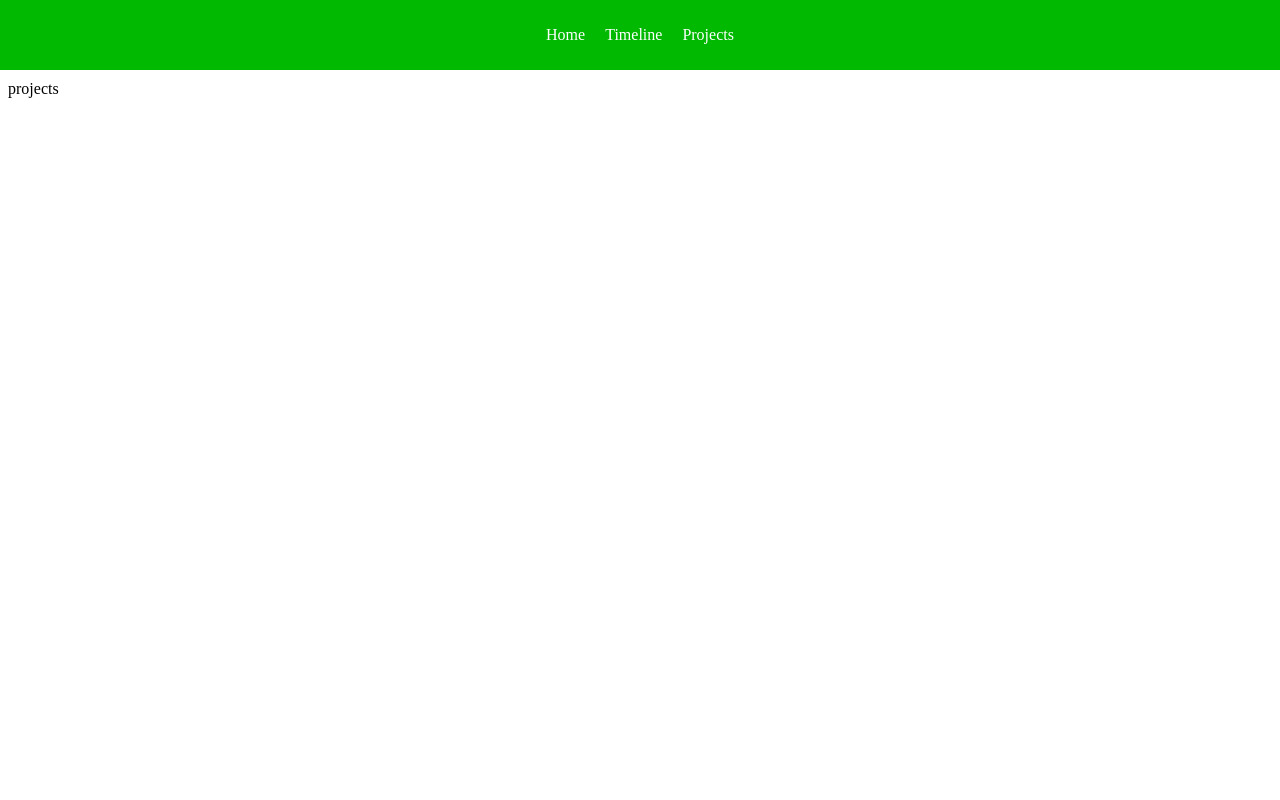
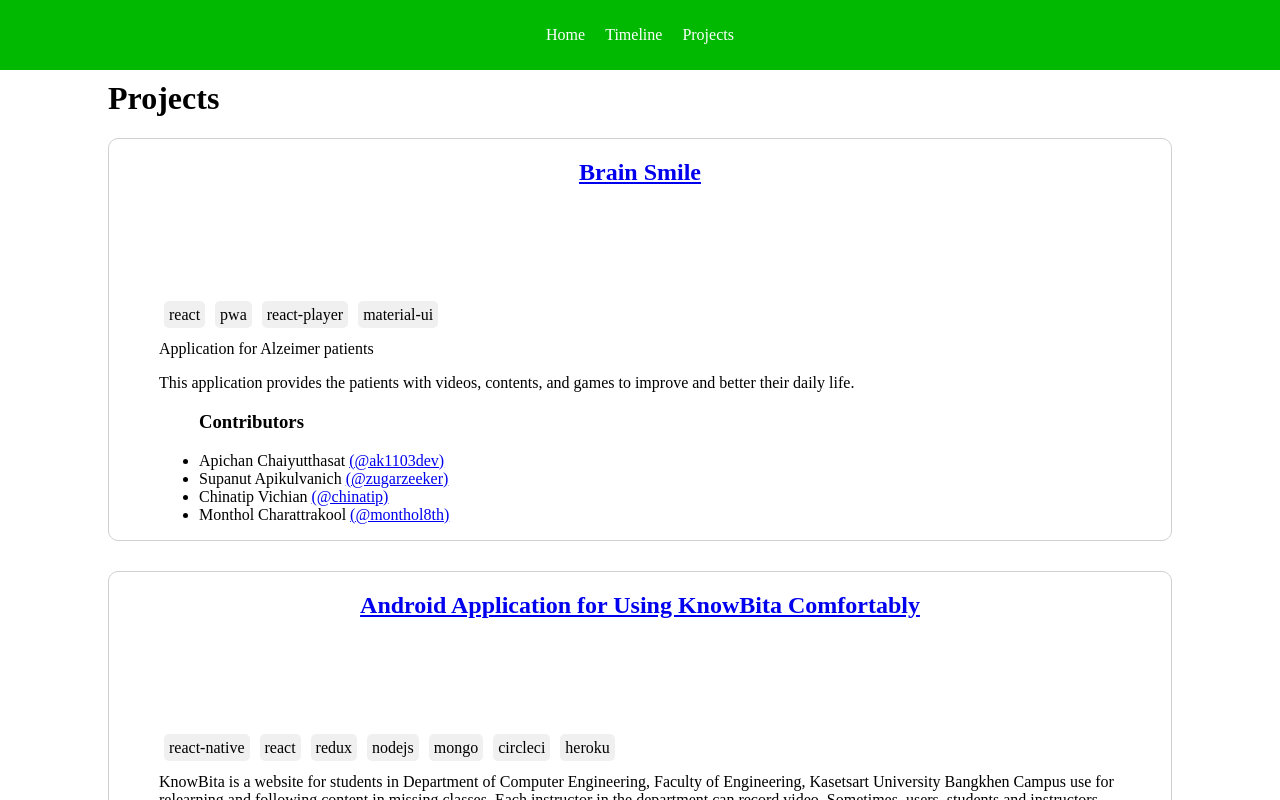
Before and after one commit to ak1103dev/profile, a Next.js app: page /projects in a window 1280 px wide. Shown: the top 800 px of the page. Built offline with nearby package versions, Linux system fonts and the light colour scheme.

Commit message:
:lipstick: projects page

```diff
--- /dev/null
+++ b/components/ProjectCard.js
@@ -0,0 +1,70 @@
+import React from 'react';
+import PropTypes from 'prop-types';
+// import Link from 'next/link';
+const githubHost = 'https://github.com/';
+
+const ProjectCard = ({ project }) => (
+  <div className="container">
+    <h2 className="title">
+      <a href={project.url} target="_blank" rel="noopener noreferrer">
+        {project.title}
+      </a>
+    </h2>
+    <div className="displayImage" />
+    <div className="keywords">
+      {
+        project.keywords.map(tag =>
+          <span className="tag">{tag}</span>,
+        )
+      }
+    </div>
+    <div>{project.description.split('\n').map(row => <p>{row}<br /></p>)}</div>
+    <ul className="contributors">
+      <h3>Contributors</h3>
+      {
+        project.contributors.map(contributor => (
+          <li>
+            {`${contributor.name} `}
+            <a href={`${githubHost}${contributor.gitUsername}`} target="_blank" rel="noopener noreferrer">
+              {`(@${contributor.gitUsername})`}
+            </a>
+          </li>
+        ))
+      }
+    </ul>
+    <style jsx>{`
+      .container {
+        border: 1px solid #d0d0d0;
+        border-radius: 10px;
+        margin-bottom: 30px;
+        padding: 0 50px;
+      }
+      @media (max-width: 767px) {
+        .container {
+          padding: 0 10px;
+        }
+      }
+      .title {
+        text-align: center;
+      }
+      .displayImage {
+        width: 100px;
+        height: 100px;
+        text-align: center;
+      }
+      .keywords .tag {
+        background-color: #f0f0f0;
+        margin: 0 5px;
+        padding: 5px;
+        border-radius: 5px;
+      }
+    `}</style>
+  </div>
+);
+ProjectCard.propTypes = {
+  project: PropTypes.objectOf({
+    title: PropTypes.string,
+  }).isRequired,
+};
+
+export default ProjectCard;
--- /dev/null
+++ b/data/projects.json
@@ -0,0 +1,53 @@
+[
+  {
+    "title": "Brain Smile",
+    "displayImage": "",
+    "description": "Application for Alzeimer patients\nThis application provides the patients with videos, contents, and games to improve and better their daily life.",
+    "keywords": ["react", "pwa", "react-player", "material-ui"],
+    "contributors": [{
+      "name": "Apichan Chaiyutthasat",
+      "gitUsername": "ak1103dev"
+    }, {
+      "name": "Supanut Apikulvanich",
+      "gitUsername": "zugarzeeker"
+    }, {
+      "name": "Chinatip Vichian",
+      "gitUsername": "chinatip"
+    }, {
+      "name": "Monthol Charattrakool",
+      "gitUsername": "monthol8th"
+    }],
+    "url": "https://zugarzeeker.github.io/brain-smile"
+  },
+  {
+    "title": "Android Application for Using KnowBita Comfortably",
+    "displayImage": "",
+    "description": "KnowBita is a website for students in Department of Computer Engineering, Faculty of Engineering, Kasetsart University Bangkhen Campus use for relearning and following content in missing classes. Each instructor in the department can record video. Sometimes, users, students and instructors, use a smartphone or tablet for access KnowBita website but the website has bad layout on smartphone.\nAccordingly, KnowBita application make the students and instructors can access KnowBita comfortably and the application is added some features such as downloading video, setting stop recording time.",
+    "keywords": ["react-native", "react", "redux", "nodejs", "mongo", "circleci", "heroku"],
+    "contributors": [{
+      "name": "Apichan Chaiyutthasat",
+      "gitUsername": "ak1103dev"
+    }],
+    "url": "https://ecourse.cpe.ku.ac.th/projar/project/details/1212/"
+  },
+  {
+    "title": "KU-Course",
+    "displayImage": "",
+    "description": "Modern course schedule of Kasetsart University\nThe course schedule has filtering subject by time.",
+    "keywords": ["react", "redux", "nodejs", "mongo", "circleci", "heroku"],
+    "contributors": [{
+      "name": "Apichan Chaiyutthasat",
+      "gitUsername": "ak1103dev"
+    }, {
+      "name": "Supanut Apikulvanich",
+      "gitUsername": "zugarzeeker"
+    }, {
+      "name": "Komkanit Sujautra",
+      "gitUsername": "komcal"
+    }, {
+      "name": "Waewprach Suthirawut",
+      "gitUsername": "tidjungs"
+    }],
+    "url": "https://zugarzeeker.github.io/ku-courses-frontend/"
+  }
+]
--- a/pages/_document.js
+++ b/pages/_document.js
@@ -26,6 +26,14 @@ export default class MyDocument extends Document {
         <style global jsx>{`
           .content {
             margin-top: 80px;
+            margin-left: 100px;
+            margin-right: 100px;
+          }
+          @media (max-width: 767px) {
+            .content {
+              margin-left: 10px;
+              margin-right: 10px;
+            }
           }
         `}</style>
       </html>
--- a/pages/projects.js
+++ b/pages/projects.js
@@ -1,7 +1,18 @@
 import React from 'react';
+import ProjectCard from '../components/ProjectCard';
+import projects from '../data/projects.json';
 
 export default () => (
   <div className="content">
-    <p>projects</p>
+    <h1>Projects</h1>
+    <div className="projects">{
+      projects.map(project =>
+        <ProjectCard project={project} />,
+      )
+    }</div>
+    <style jsx>{`
+      .projects {
+      }
+    `}</style>
   </div>
 );
```
Also changed, not shown: data/data.json (renamed from data.json).
